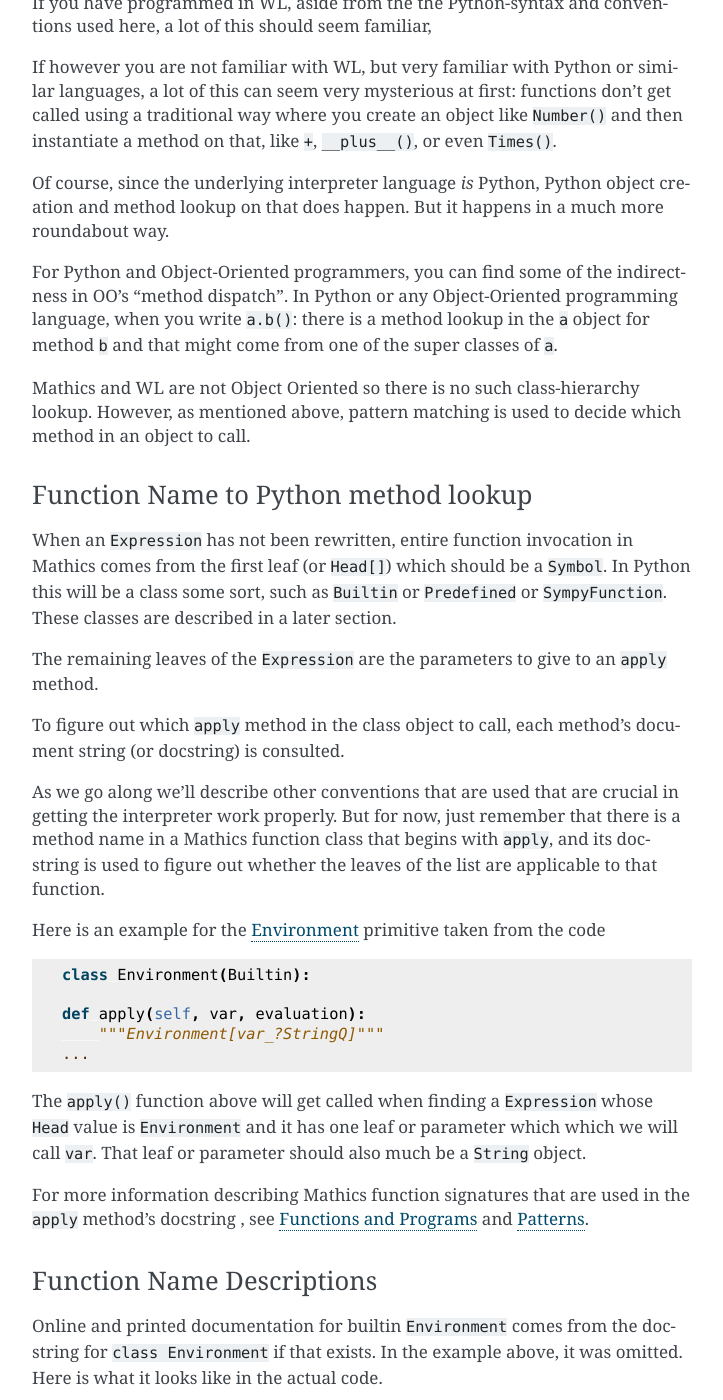
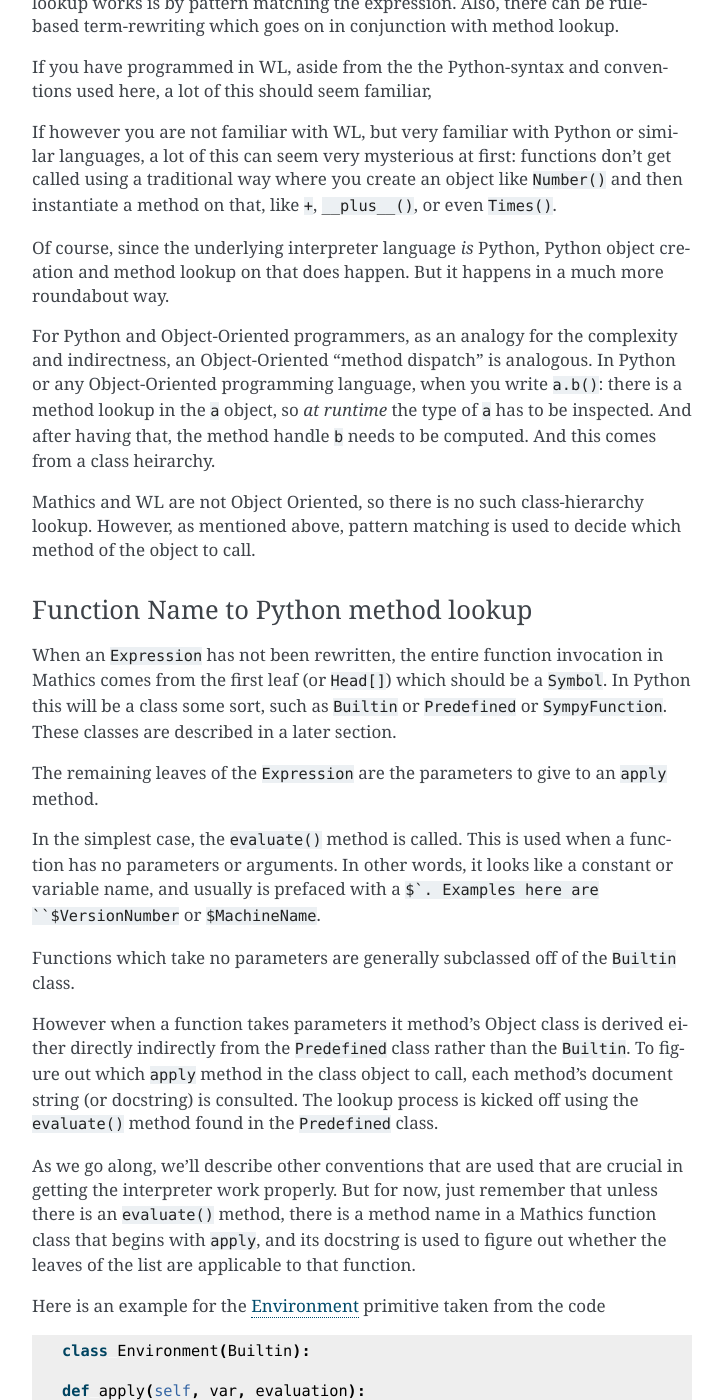
Before and after one commit to Mathics3/mathics-development-guide, a Sphinx documentation site: the page built from docs/developing-code/code-overview.rst, in a window 1280 px wide and 1400 px high, scrolled down 3015 px. Shown: the whole window, without its empty margins (388-1111 px from the left). Built offline with Sphinx 7.4.7, drawn with Linux system fonts in a browser that asks for light colours; some of the changed text lies outside the part shown.

Commit message:
More verbiage

```diff
--- a/docs/developing-code/code-overview.rst
+++ b/docs/developing-code/code-overview.rst
@@ -14,6 +14,10 @@
 * The full form S-expression is interpreted
 * The result, also an S-expression, is formatted to the kind of
   output desired.
+
+This is mentioned from the user perspective in the Figure `"Steps in
+the operation of Wolfram Language"
+<https://reference.wolfram.com/language/tutorial/TextualInputAndOutput.html#8971>`_
 
 However each of the above steps can be involved, so we break these
 down below.
@@ -167,20 +171,22 @@
 Python object creation and method lookup on that does happen. But it
 happens in a much more roundabout way.
 
-For Python and Object-Oriented programmers, you can find some of the
-indirectness in OO's "method dispatch". In Python or any
-Object-Oriented programming language, when you write ``a.b()``: there
-is a method lookup in the ``a`` object for method ``b`` and that might
-come from one of the super classes of ``a``.
+For Python and Object-Oriented programmers, as an analogy for the
+complexity and indirectness, an Object-Oriented "method dispatch" is
+analogous. In Python or any Object-Oriented programming language, when
+you write ``a.b()``: there is a method lookup in the ``a`` object, so
+*at runtime* the type of ``a`` has to be inspected. And after having
+that, the method handle ``b`` needs to be computed. And this comes
+from a class heirarchy.
 
-Mathics and WL are not Object Oriented so there is no such
+Mathics and WL are not Object Oriented, so there is no such
 class-hierarchy lookup.  However, as mentioned above, pattern matching
-is used to decide which method in an object to call.
+is used to decide which method of the object to call.
 
 Function Name to Python method lookup
---------------------------------------
+-------------------------------------
 
-When an ``Expression`` has not been rewritten, entire function
+When an ``Expression`` has not been rewritten, the entire function
 invocation in Mathics comes from the first leaf (or ``Head[]``) which
 should be a ``Symbol``. In Python this will be a class some sort, such
 as ``Builtin`` or ``Predefined`` or ``SympyFunction``. These classes
@@ -189,14 +195,27 @@
 The remaining leaves of the ``Expression`` are the parameters to give
 to an ``apply`` method.
 
-To figure out which ``apply`` method in the class object to call, each
-method's document string (or docstring) is consulted.
+In the simplest case, the ``evaluate()`` method is called. This is
+used when a function has no parameters or arguments. In other words,
+it looks like a constant or variable name, and usually is prefaced
+with a ``$`. Examples here are ``$VersionNumber`` or ``$MachineName``.
 
-As we go along we'll describe other conventions that are used that are
-crucial in getting the interpreter work properly. But for now, just
-remember that there is a method name in a Mathics function class that
-begins with ``apply``, and its docstring is used to figure out whether
-the leaves of the list are applicable to that function.
+Functions which take no parameters are generally subclassed off of the
+``Builtin`` class.
+
+However when a function takes parameters it method's Object class is
+derived either directly indirectly from the ``Predefined`` class
+rather than the ``Builtin``. To figure out which ``apply`` method in
+the class object to call, each method's document string (or docstring)
+is consulted. The lookup process is kicked off using the
+``evaluate()`` method found in the ``Predefined`` class.
+
+As we go along, we'll describe other conventions that are used that
+are crucial in getting the interpreter work properly. But for now,
+just remember that unless there is an ``evaluate()`` method, there is
+a method name in a Mathics function class that begins with ``apply``,
+and its docstring is used to figure out whether the leaves of the list
+are applicable to that function.
 
 Here is an example for the `Environment
 <https://reference.wolfram.com/language/ref/Environment.html>`_
@@ -297,18 +316,44 @@
 Object Classes
 ==============
 
-To be continued...
+The fundamental classes that functions are built up from are described
+below. Most of these classes are defined in `mathics.builtin.base
+<https://github.com/mathics/Mathics/tree/master/mathics/builtin/base>`_.
 
 Atom Class Attributes
 ---------------------
 
-To be continued...
+Recall that an Expression to be evaluated is kind of S-expression
+called and ``ExpressionList``, where each list item is either itself
+an ``ExpressionList`` or an object in a class derived from ``Atom``.
 
-SympyFunction and _MPMathFunction
----------------------------------
+The ``Atom`` class we encountered earlier when describing the nodes
+that get created intially from a parse. However there are a few other
+kinds of Atoms or fundamention objects that can appear in an
+Evaluation list. These are
+
+* ``CompiledCode``
+* ``Image``
+
 
 Builtin and Predefined
 ----------------------
+
+Most of the functions loaded when Mathics starts up and before any
+packages are loaded are either ``Builtin`` or ``Predefined``
+
+``Predefined`` is a subclass of ``Builtin``.
+
+A feature of the ``Predefined`` class class is the convention that its
+``evaluation()`` method looks at the docstring of methods that start
+out with ``applied`` in order to figure out which method to call
+
+
+To be continued...
+
+
+Operator
+--------
 
 PrefixOperator and PostFixOperator
 ----------------------------------
@@ -316,5 +361,5 @@
 BinaryOperator and UnaryOperator
 --------------------------------
 
-Operator
---------
+SympyFunction and _MPMathFunction
+---------------------------------
```
Also changed, not shown: other parts of docs/developing-code/code-overview.rst (+2 -2 lines).
